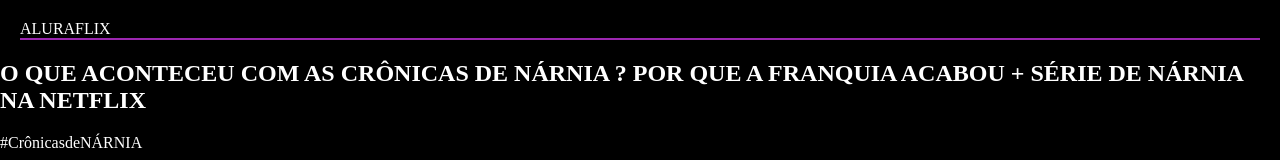
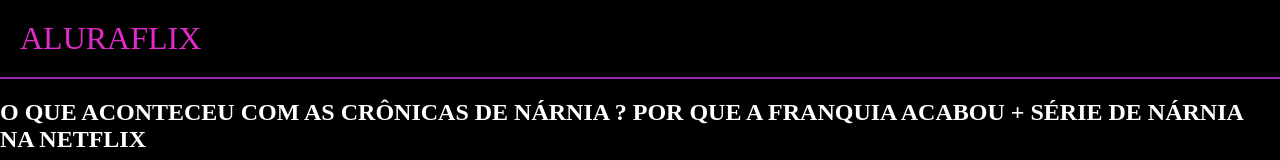
Before and after one commit to Yas1772/projeto-1-, a plain HTML site: page index.html in a window 1280 px wide. Shown: the top 160 px of the page. Drawn offline with Linux system fonts and the light colour scheme.

Commit message:
Add files via upload

```diff
--- a/style..css
+++ b/style..css
@@ -7,5 +7,7 @@
 
 header {
 border-bottom:solid 2px rgb( 156, 39, 176, 1);
-margin: 20px;
+padding: 20px;
+font-size: 32px;
+color: rgb(228, 42, 203);
 }
```
